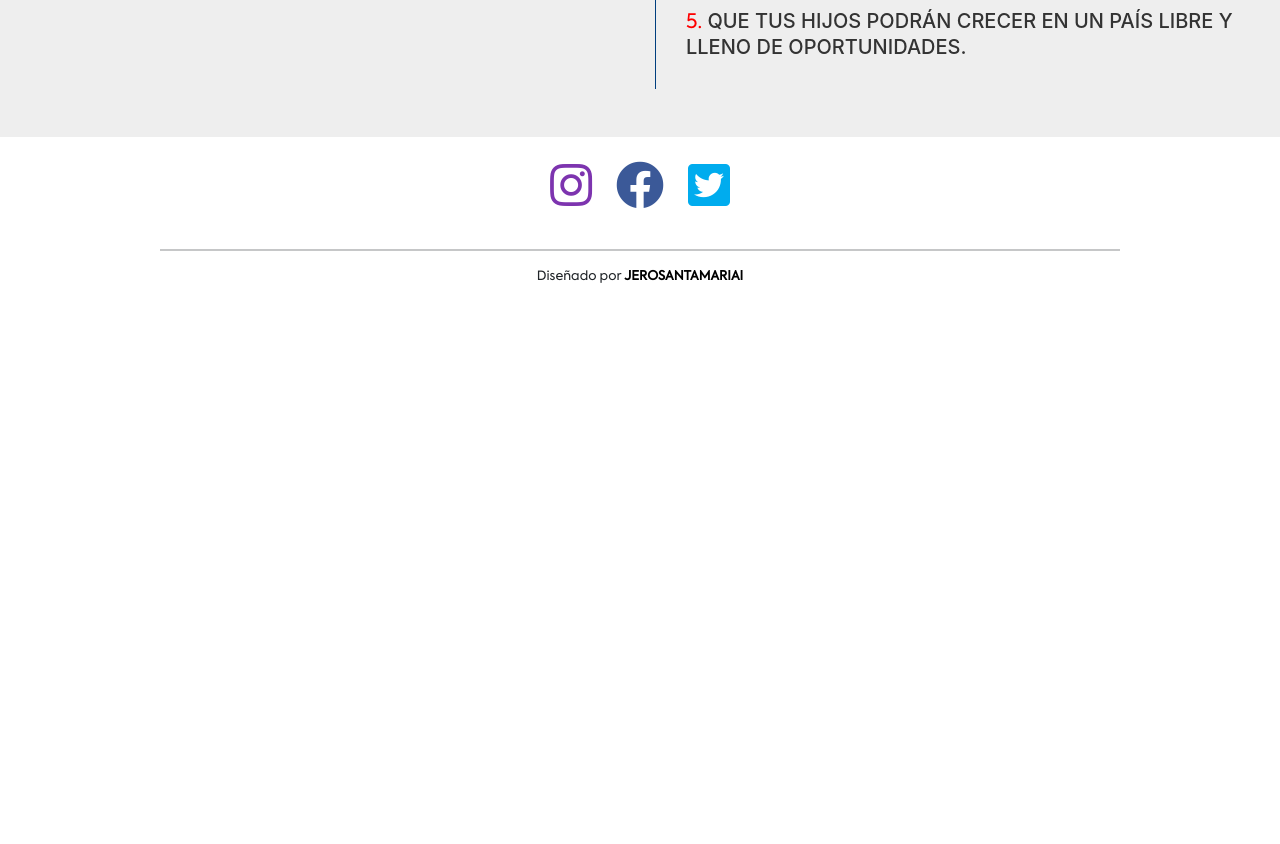
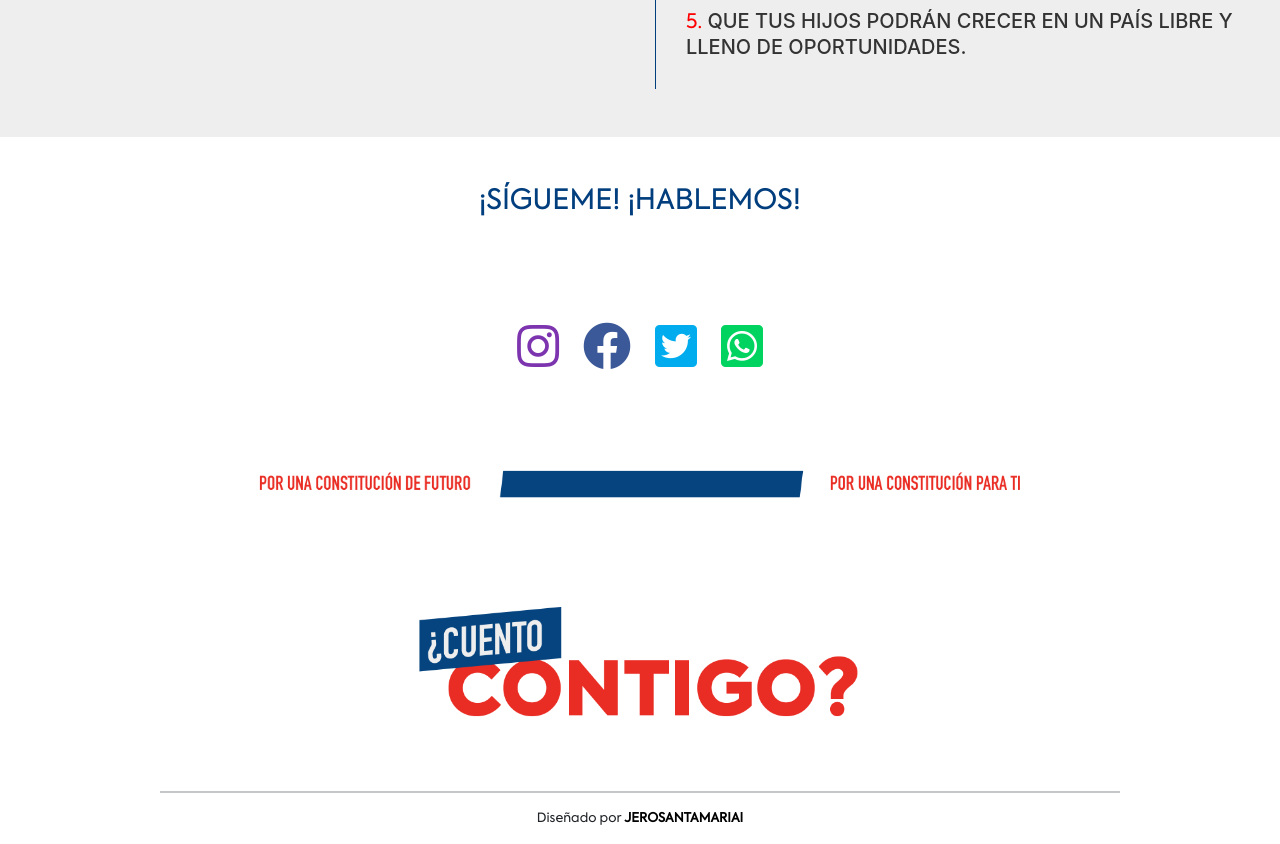
Before and after one commit to jerosantamariai/constanzahube, a React (Create React App) app in the folder front/: page / in a window 1280 px wide. Shown: the part 4360-5204 px from the top of the page. Before the commit the page ends 4662 px from the top, so only its background shows below. Built offline with nearby package versions, Linux system fonts and the light colour scheme.

Commit message:
fixing footer

```diff
--- a/front/src/components/footer.jsx
+++ b/front/src/components/footer.jsx
@@ -1,13 +1,33 @@
 import React from 'react';
+import CuentoContigo from '../img/cuentocontigo.png';
+import CierreFooter from '../img/cierreacercademi.png';
 
 const Footer = props => {
     return (
         <footer>
-            <div className="d-flex justify-content-center py-4">
+            <div className="headfoot py-5">
+                <h3>¡SÍGUEME! ¡HABLEMOS!</h3>
+            </div>
+
+
+            <div className="d-flex justify-content-center py-5">
                 <a href="www.instagram.com/constanzahube.constituyente" target="_blank"><i className="fab fa-instagram fa-3x mr-4"></i></a>
                 <a href="www.facebook.com/constanzahube.constituyente" target="_blank"><i className="fab fa-facebook fa-3x mr-4"></i></a>
-                <a href="www.twitter.com/conihube" target="_blank"><i className="fab fa-twitter-square fa-3x"></i></a>
+                <a href="www.twitter.com/conihube" target="_blank"><i className="fab fa-twitter-square fa-3x mr-4"></i></a>
+                <a href="https://api.whatsapp.com/send?phone=56949303490" target="_blank"><i class="fab fa-whatsapp-square fa-3x"></i></a>
             </div>
+
+
+            <div className="cuentocontigo text-center py-5">
+                <img src={CierreFooter} alt="cierrefooter" className="cierrefooter" />
+            </div>
+
+
+            <div className="cuentocontigo text-center py-5">
+                <img src={CuentoContigo} alt="cuentocontigo" className="cuentocontigo" />
+            </div>
+
+
             <hr className="w-75 mx-auto" />
             <div className="d-flex justify-content-center">
                 <p className="firma">Diseñado por <strong><a href="http://www.santamariai.cl">JEROSANTAMARIAI</a></strong></p>
--- a/front/src/index.css
+++ b/front/src/index.css
@@ -249,6 +249,14 @@ nav .nav-link:hover {
 
 /* INICIO FOOTER */
 
+footer .headfoot {
+    text-align: center;
+    color: rgb(0, 62, 126);
+    font-family: kastelovregular;
+}
+
+
+
 footer .fa-instagram {
     color: rgb(125,52,175);
 }
@@ -261,16 +269,24 @@ footer .fa-facebook {
     color: rgb(59, 89, 152);
 }
 
+footer .fa-whatsapp-square {
+    color: rgb(0, 211, 95);
+}
+
 footer .fa-instagram:hover {
-    color: rgb(125,52,175, 0.8);
+    color: rgb(125,52,175, 0.6);
 }
 
 footer .fa-twitter-square:hover {
-    color: rgb(0, 172, 238, 0.8);
+    color: rgb(0, 172, 238, 0.6);
 }
 
 footer .fa-facebook:hover {
-    color: rgb(59, 89, 152, 0.8);
+    color: rgb(59, 89, 152, 0.6);
+}
+
+footer .fa-whatsapp-square:hover {
+    color: rgb(0, 211, 95, 0.6);
 }
 
 footer .firma {
@@ -287,4 +303,18 @@ footer .firma a:hover {
     color: rgb(0, 94, 161);
 }
 
+footer .cierrefooter {
+    width: 100%;
+    height: auto;
+    margin-left: auto;
+    margin-right: auto;
+}
+
+footer .cuentocontigo {
+    width: 60%;
+    height: auto;
+    margin-left: auto;
+    margin-right: auto;
+}
+
 /* FIN FOOTER */
```
Also changed, not shown: front/src/img/cuentocontigo.png (added).
